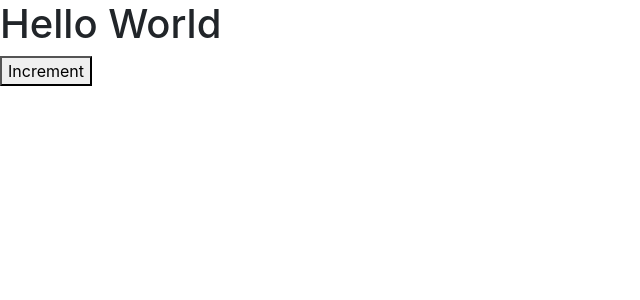
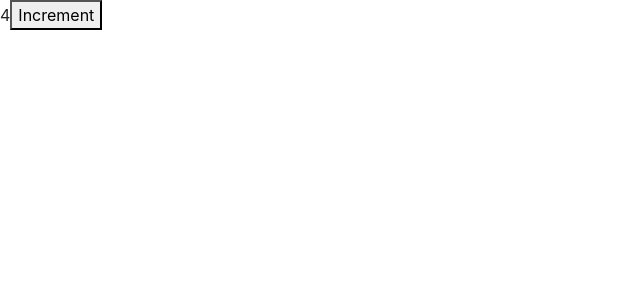
Before and after one commit to nazaninqfn/react, a React (Create React App) app in the folder counter-app/: page / in a window 1280 px wide. Shown: the top 300 px of the page, without its empty margins (0-640 px from the left). Built offline with nearby package versions, Linux system fonts and the light colour scheme.

Commit message:
3-5-embedding expression

```diff
--- a/counter-app/src/components/counter.jsx
+++ b/counter-app/src/components/counter.jsx
@@ -2,23 +2,26 @@
 import React, { Component } from 'react'
 //cc
 class Counter extends Component {
+    state = {
+        count:1
+    };
+    // State is a special property in React component, and basically
+    //  it's an object that includes any data that this component needs.
 
     render() {
-
-        // what we have here is a jsx expression
-        //, it's not a string, it's a jsx expression
-        //, which eventually gets compiled to calls
-        // to React.createElement. That's why
-        // we have to import the React object on the top even though
-        // we are not going to directly use this in our code
         return (
         <React.Fragment>
-            <h1>Hello World</h1>
+            <span>{2+2}</span>
+            {/* in between these curly braces we can write any valid JavaScript
+            expressions. An expression is something that produces a value. */}
             <button>Increment</button>
         </React.Fragment>
         //ctl+d -> multiply cursor
         );
     }
+    formatCount(){
+        return this.state.count === 0 ? 'zero' : this.state.count;
+    }
 }
 
 export default Counter;
```
